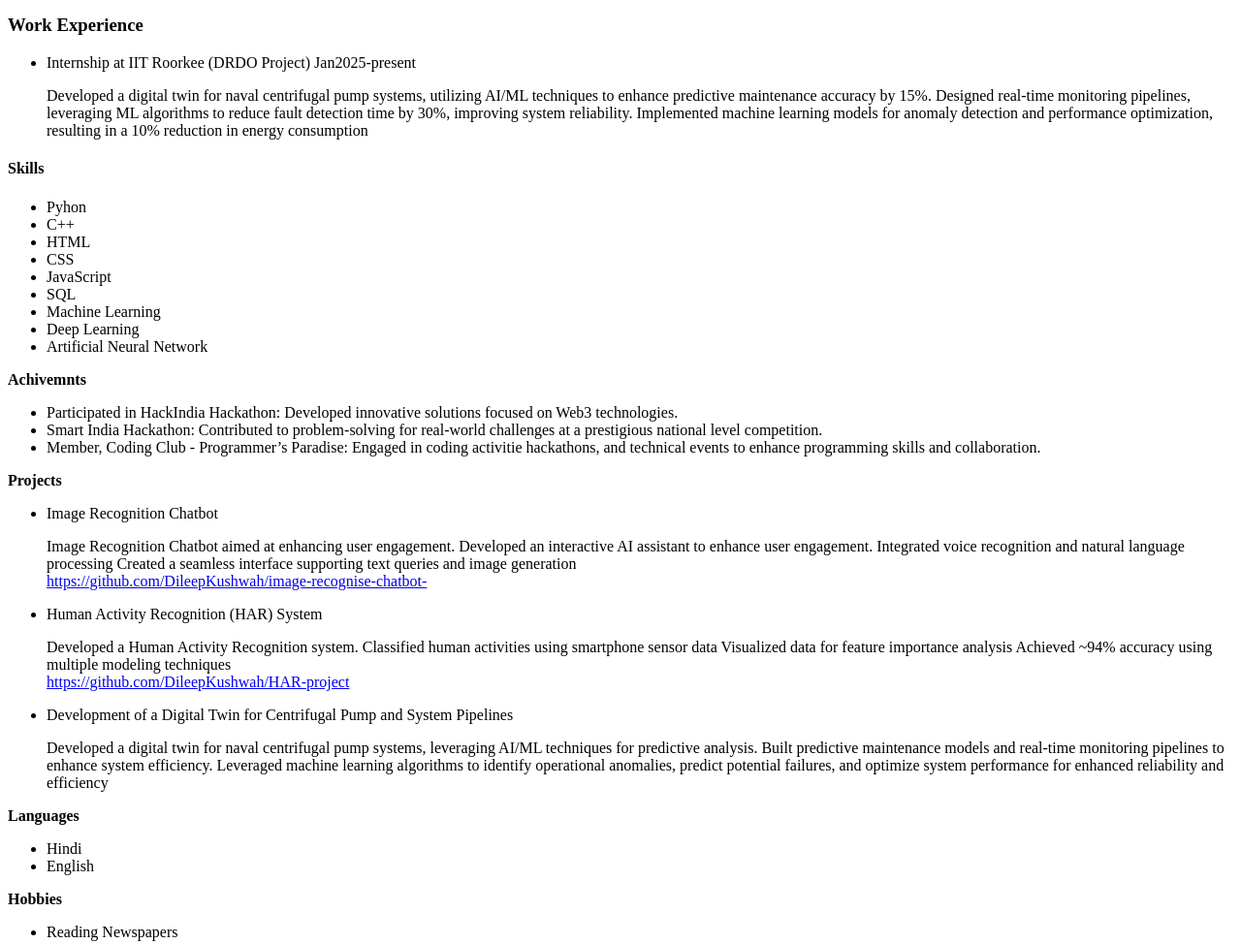
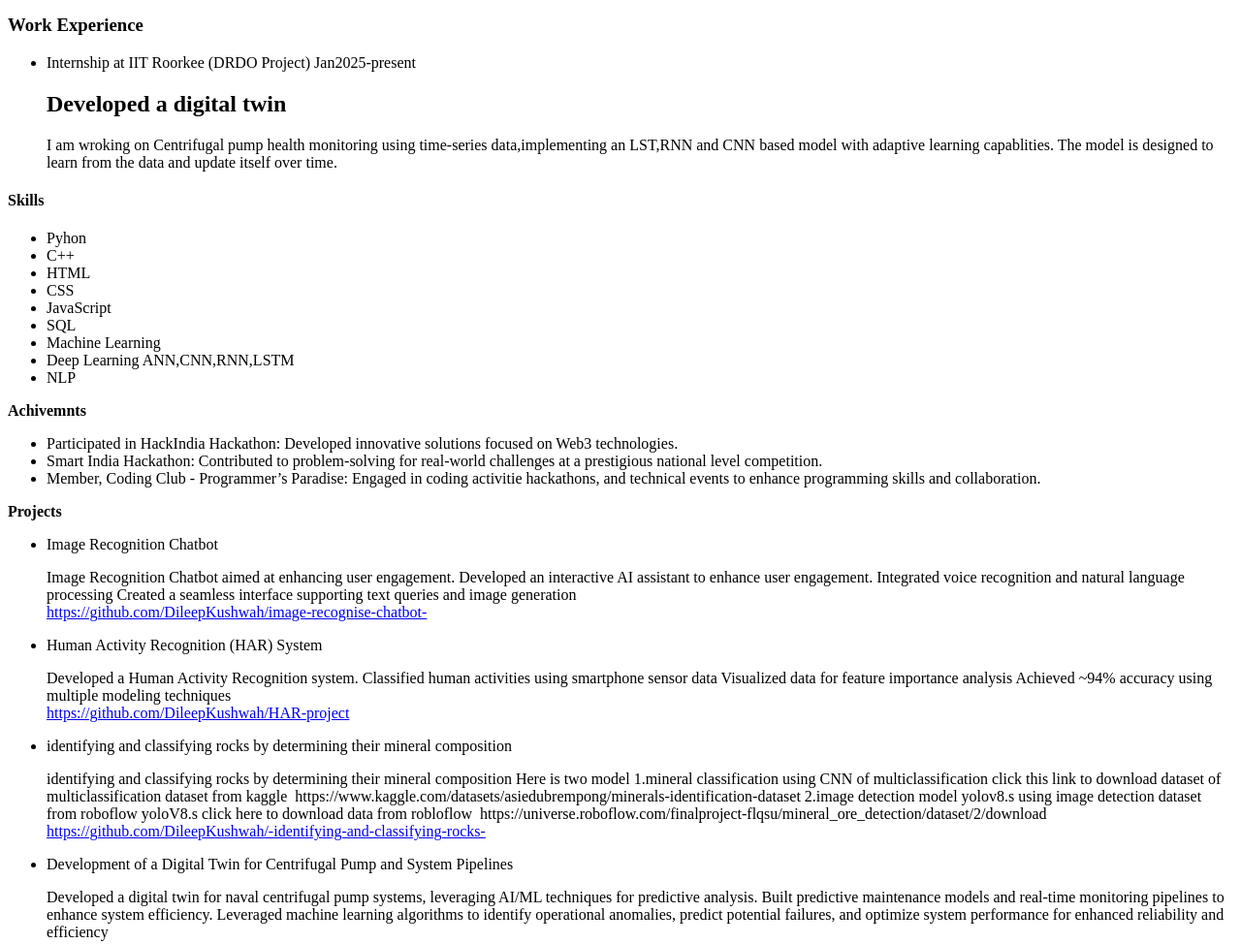
Before and after one commit to DileepKushwah/portfolio, a plain HTML site: page index.html in a window 1280 px wide. Shown: the part 458-1432 px from the top of the page at 97% size. Drawn offline with Linux system fonts and the light colour scheme.

Commit message:
Update index.html

```diff
--- a/index.html
+++ b/index.html
@@ -47,11 +47,9 @@
             <ul>
                 <li>Internship at IIT Roorkee (DRDO Project) Jan2025-present</li>
                     <p>
-                    Developed a digital twin for naval centrifugal pump systems, utilizing AI/ML techniques to enhance predictive maintenance accuracy by 15%.
-                    Designed real-time monitoring pipelines, leveraging ML algorithms to reduce fault detection time by 30%, improving system reliability.
-                    Implemented machine learning models for anomaly detection and performance optimization, resulting in a 10% reduction in energy
-                    consumption</p>
-
+                    <h1>Developed a digital twin </h1>
+                    I am wroking on Centrifugal pump health monitoring using time-series data,implementing an LST,RNN and CNN based model with adaptive learning capablities.
+                    The model is designed to learn from the data and update itself over time.</p>
                 </li>
             </ul>
 
@@ -83,10 +81,11 @@
                 </li>
                 <li>
                     Deep Learning
+                    ANN,CNN,RNN,LSTM
                 </li>
 
                 <li>
-                    Artificial Neural Network
+                   NLP
                 </li>
             </ul>
         </section>
@@ -136,7 +135,19 @@
                         <a href="https://github.com/DileepKushwah/HAR-project">https://github.com/DileepKushwah/HAR-project</a></p>
 
                 </li>
+                  <li>
+                    identifying and classifying rocks by determining their mineral composition
+                    <p>identifying and classifying rocks by determining their mineral composition
 
+                      Here is two model 1.mineral classification using CNN of multiclassification click this
+                        link to download dataset of multiclassification dataset from kaggle
+                        https://www.kaggle.com/datasets/asiedubrempong/minerals-identification-dataset
+                       2.image detection model yolov8.s using image detection dataset from roboflow
+                        yoloV8.s click here to download data from robloflow
+                        https://universe.roboflow.com/finalproject-flqsu/mineral_ore_detection/dataset/2/download <br/>
+                        <a href="https://github.com/DileepKushwah/-identifying-and-classifying-rocks-">https://github.com/DileepKushwah/-identifying-and-classifying-rocks-</a></p>
+
+                </li>
                 <li>
                     Development of a Digital Twin for Centrifugal Pump and System Pipelines
                     <p>Developed a digital twin for naval centrifugal pump systems, leveraging AI/ML techniques for predictive analysis.
```
